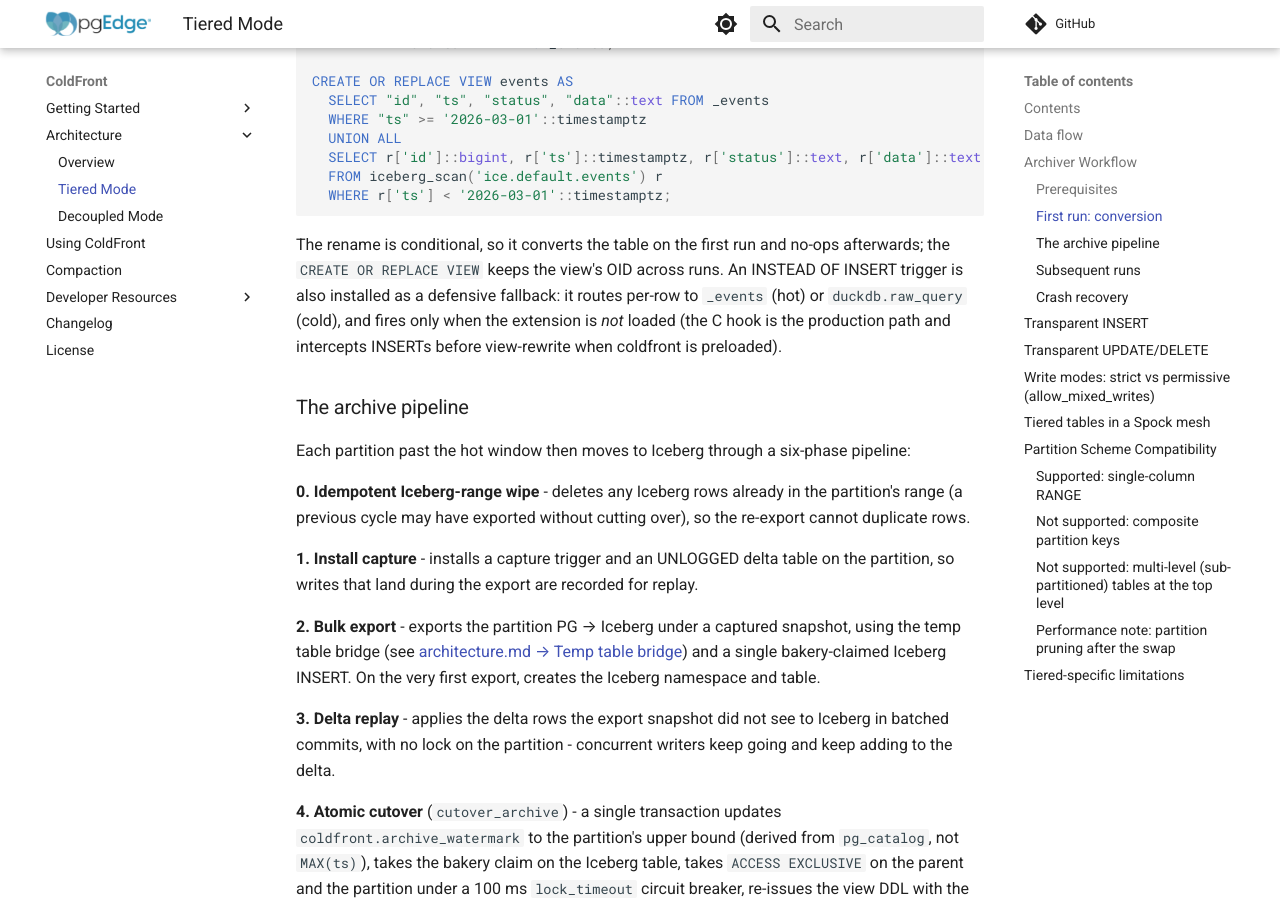
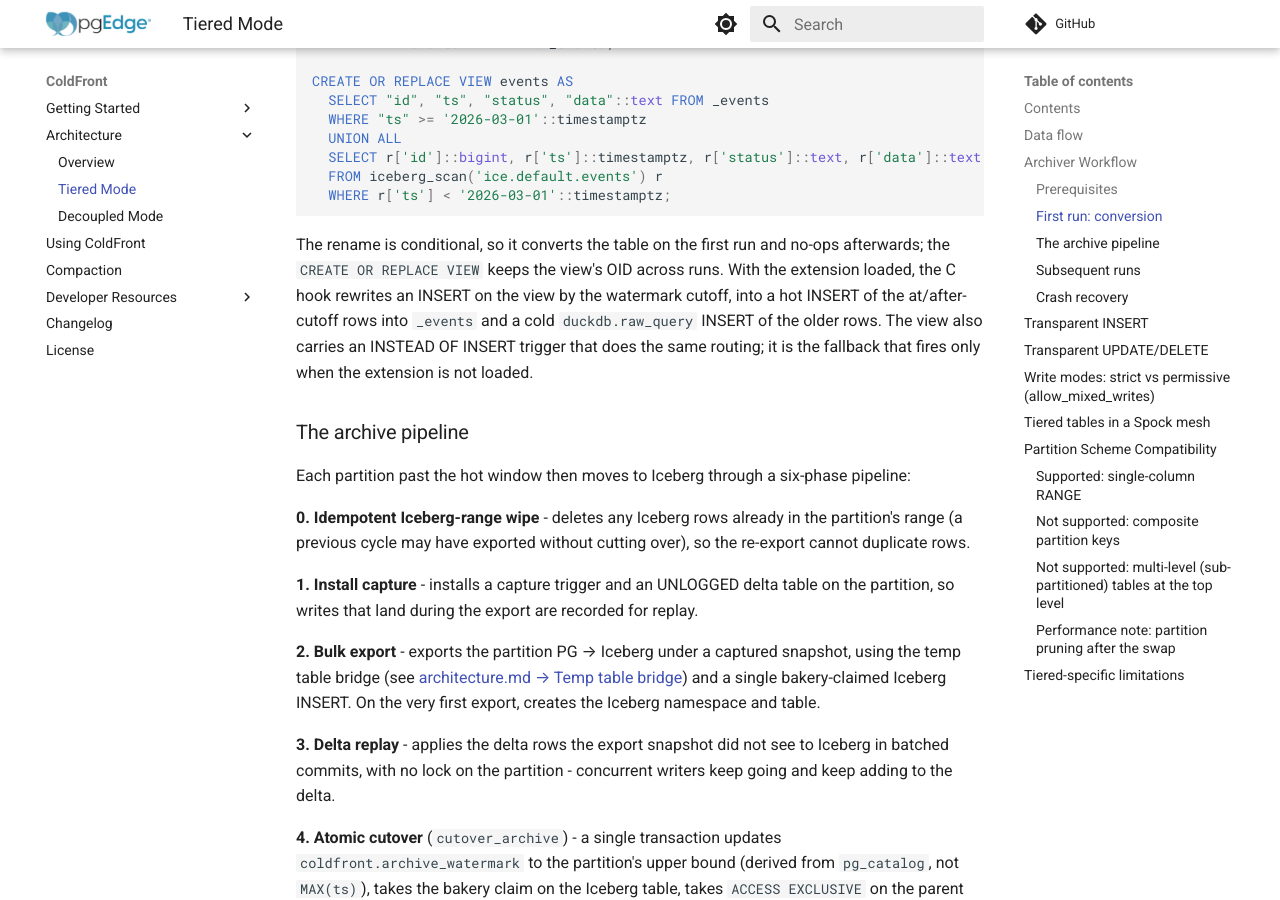
Before and after one commit to pgEdge/coldfront, an MkDocs documentation site: the page built from docs/architecture_tiered.md, in a window 1280 px wide and 900 px high, scrolled down 2386 px. Built offline with MkDocs 1.6.1 and Material for MkDocs 9.7.7, drawn with Linux system fonts in a browser that asks for light colours; comment, search, counter and statistics services are not loaded.

Commit message:
docs: correct tiered INSERT path (hook rewrites; trigger is not-loaded fallback)

```diff
--- a/docs/architecture_tiered.md
+++ b/docs/architecture_tiered.md
@@ -118,11 +118,12 @@ CREATE OR REPLACE VIEW events AS
 
 The rename is conditional, so it converts the table on the first run
 and no-ops afterwards; the `CREATE OR REPLACE VIEW` keeps the view's
-OID across runs. An INSTEAD OF INSERT trigger is also installed as a
-defensive fallback: it routes per-row to `_events` (hot) or
-`duckdb.raw_query` (cold), and fires only when the extension is *not*
-loaded (the C hook is the production path and intercepts INSERTs
-before view-rewrite when coldfront is preloaded).
+OID across runs. With the extension loaded, the C hook rewrites an
+INSERT on the view by the watermark cutoff, into a hot INSERT of the
+at/after-cutoff rows into `_events` and a cold `duckdb.raw_query`
+INSERT of the older rows. The view also carries an INSTEAD OF INSERT
+trigger that does the same routing; it is the fallback that fires only
+when the extension is not loaded.
 
 ### The archive pipeline
 
```
Also changed, not shown: 1 other file.
